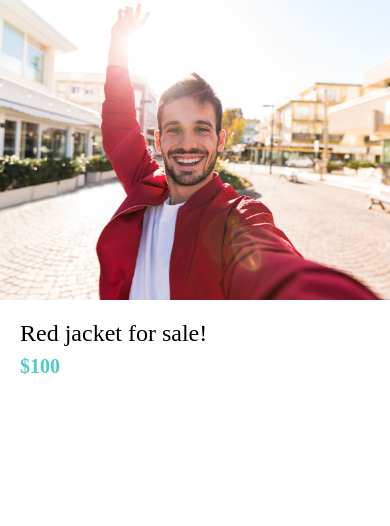
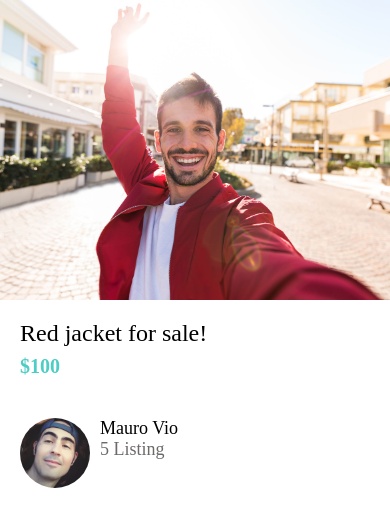
Before and after one commit to mcvio78/study__react-native-expo, a React Native app: screen / in a window 390 px wide. Shown: the top 526 px of the page. Built offline with nearby package versions, Linux system fonts and the light colour scheme.

Commit message:
DoneWithIt - ListItem

```diff
--- /dev/null
+++ b/app/components/ListItem.js
@@ -0,0 +1,35 @@
+import React from "react";
+import { Image, View, StyleSheet } from "react-native";
+
+import { AppText } from "./AppText";
+import { colors } from "../config/colors";
+
+export const ListItem = ({ title, subTitle, image }) => {
+  return (
+    <View style={styles.listItem}>
+      <Image source={image} style={styles.image} />
+      <View style={styles.detailsContainer}>
+        <AppText style={styles.title}>{title}</AppText>
+        <AppText style={styles.subTitle}>{subTitle}</AppText>
+      </View>
+    </View>
+  );
+};
+
+const styles = StyleSheet.create({
+  listItem: {
+    flexDirection: "row",
+  },
+  image: {
+    width: 70,
+    height: 70,
+    borderRadius: 35,
+    marginRight: 10,
+  },
+  title: {
+    fontWeight: "500",
+  },
+  subTitle: {
+    color: colors.medium,
+  },
+});
--- a/app/config/colors.js
+++ b/app/config/colors.js
@@ -5,4 +5,5 @@ export const colors = {
   secondary: "#4ecdc4",
   buttonLight: "#4ecdc4",
   hintOfRed: "#f8f4f4",
+  medium: "#6e6969",
 };
--- a/app/screens/ListingDetailsScreen.js
+++ b/app/screens/ListingDetailsScreen.js
@@ -3,6 +3,7 @@ import { Image, StyleSheet, View } from "react-native";
 
 import { AppText } from "../components/AppText";
 import { colors } from "../config/colors";
+import { ListItem } from "../components/ListItem";
 
 export const ListingDetailsScreen = () => {
   return (
@@ -11,12 +12,23 @@ export const ListingDetailsScreen = () => {
       <View style={styles.detailsContainer}>
         <AppText style={styles.cardTitle}>Red jacket for sale!</AppText>
         <AppText style={styles.cardSubtitle}>$100</AppText>
+        <View style={styles.userContainer}>
+          <ListItem
+            title="Mauro Vio"
+            subTitle="5 Listing"
+            image={require("../assets/mauro.jpg")}
+          />
+        </View>
       </View>
     </View>
   );
 };
 
 const styles = StyleSheet.create({
+  image: {
+    width: "100%",
+    height: 300,
+  },
   detailsContainer: {
     padding: 20,
   },
@@ -30,8 +42,7 @@ const styles = StyleSheet.create({
     fontWeight: "bold",
     color: colors.secondary,
   },
-  image: {
-    width: "100%",
-    height: 300,
+  userContainer: {
+    marginVertical: 40,
   },
 });
```
Also changed, not shown: app/assets/mauro.jpg (added).
